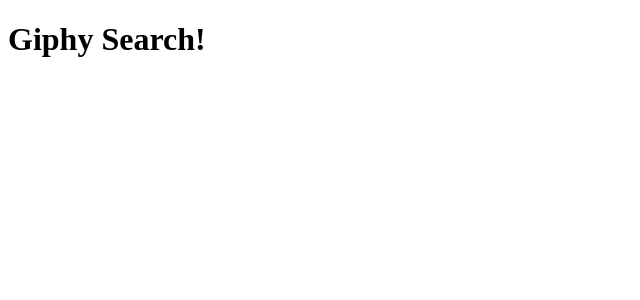
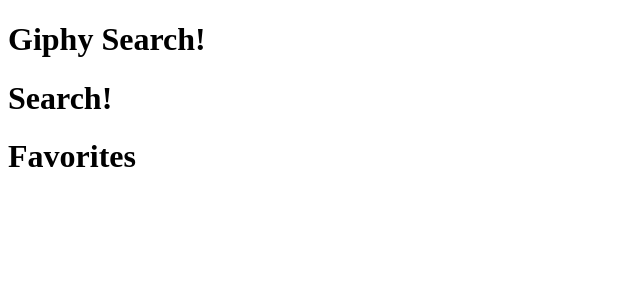
Before and after one commit to beauweise/group-giphy-saga-project, a React (Create React App) app: page / in a window 1280 px wide. Shown: the top 300 px of the page, without its empty margins (0-640 px from the left). Built offline with nearby package versions, Linux system fonts and the light colour scheme.

Commit message:
installed dependencies, made components, setup index, linked together

```diff
--- a/package.json
+++ b/package.json
@@ -10,7 +10,11 @@
     "pg": "^8.2.1",
     "react": "^16.8.6",
     "react-dom": "^16.8.6",
-    "react-scripts": "^3.4.0"
+    "react-redux": "^7.2.2",
+    "react-scripts": "^3.4.0",
+    "redux": "^4.0.5",
+    "redux-logger": "^3.0.6",
+    "redux-saga": "^1.1.3"
   },
   "devDependencies": {
     "nodemon": "^1.18.4"
--- a/src/components/App/App.js
+++ b/src/components/App/App.js
@@ -1,4 +1,7 @@
 import React, { Component } from 'react';
+import { connect } from "react-redux";
+import Favorites from '../Favorites/Favorites';
+import Search from "../Search/Search";
 
 
 class App extends Component {
@@ -7,10 +10,16 @@
     return (
       <div>
         <h1>Giphy Search!</h1>
+        <Search/>
+        <Favorites/>
       </div>
     );
   }
 
 }
 
-export default App;
+const mapReduxStateToProps = (reduxState) => ({
+  reduxState,
+});
+
+export default connect(mapReduxStateToProps)(App);
--- a/src/components/Favorites/Favorites.js
+++ b/src/components/Favorites/Favorites.js
@@ -0,0 +1,18 @@
+import React, { Component } from "react";
+import { connect } from "react-redux";
+
+class Favorites extends Component {
+  render() {
+    return (
+      <div>
+        <h1>Favorites</h1>
+      </div>
+    );
+  }
+}
+
+const mapReduxStateToProps = (reduxState) => ({
+  reduxState,
+});
+
+export default connect(mapReduxStateToProps)(Favorites);
--- a/src/components/Search/Search.js
+++ b/src/components/Search/Search.js
@@ -0,0 +1,18 @@
+import React, { Component } from "react";
+import { connect } from "react-redux";
+
+class Search extends Component {
+  render() {
+    return (
+      <div>
+        <h1>Search!</h1>
+      </div>
+    );
+  }
+}
+
+const mapReduxStateToProps = (reduxState) => ({
+  reduxState,
+});
+
+export default connect(mapReduxStateToProps)(Search);
--- a/src/index.js
+++ b/src/index.js
@@ -1,5 +1,36 @@
-import React from 'react';
-import ReactDOM from 'react-dom';
-import App from './components/App/App';
+import React from "react";
+import ReactDOM from "react-dom";
+import App from "./components/App/App";
+import { createStore, combineReducers, applyMiddleware } from "redux";
+import { Provider } from "react-redux";
+import createSagaMiddleware from "redux-saga";
+import { put, takeEvery } from "redux-saga/effects";
+import logger from "redux-logger";
+import axios from "axios";
 
-ReactDOM.render(<App />, document.getElementById('react-root'));
+
+
+function* watcherSaga() {
+
+}
+
+
+const sagaMiddleware = createSagaMiddleware();
+
+const storeInstance = createStore(
+  combineReducers({
+  }),
+  applyMiddleware(sagaMiddleware, logger)
+);
+
+sagaMiddleware.run(watcherSaga);
+
+
+
+
+ReactDOM.render(
+  <Provider store={storeInstance}>
+    <App />
+  </Provider>,
+  document.getElementById("react-root")
+);
```
